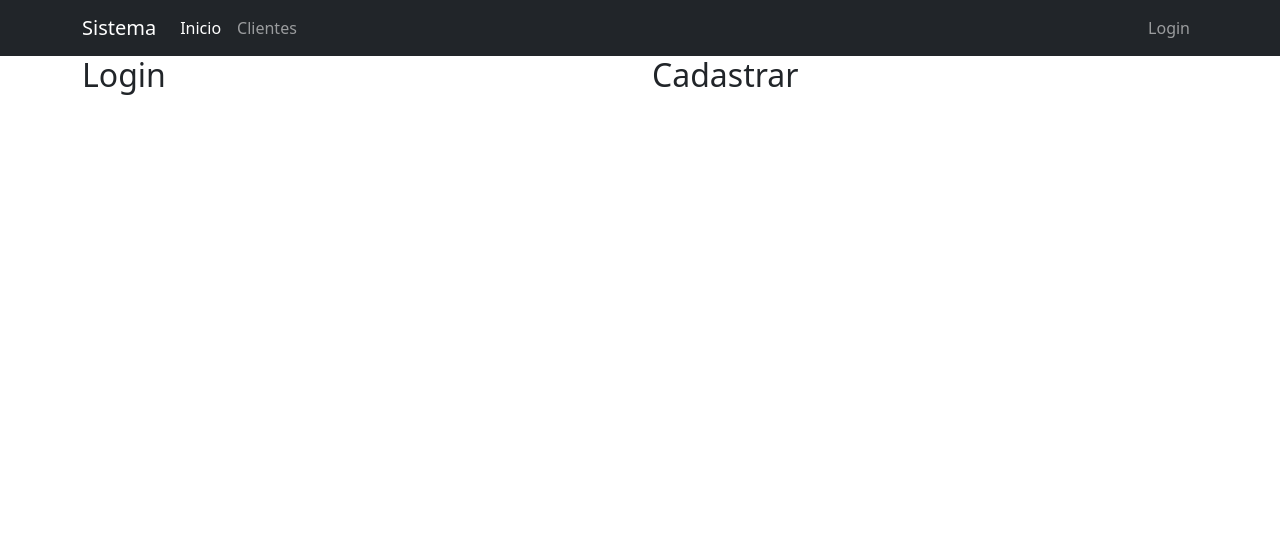
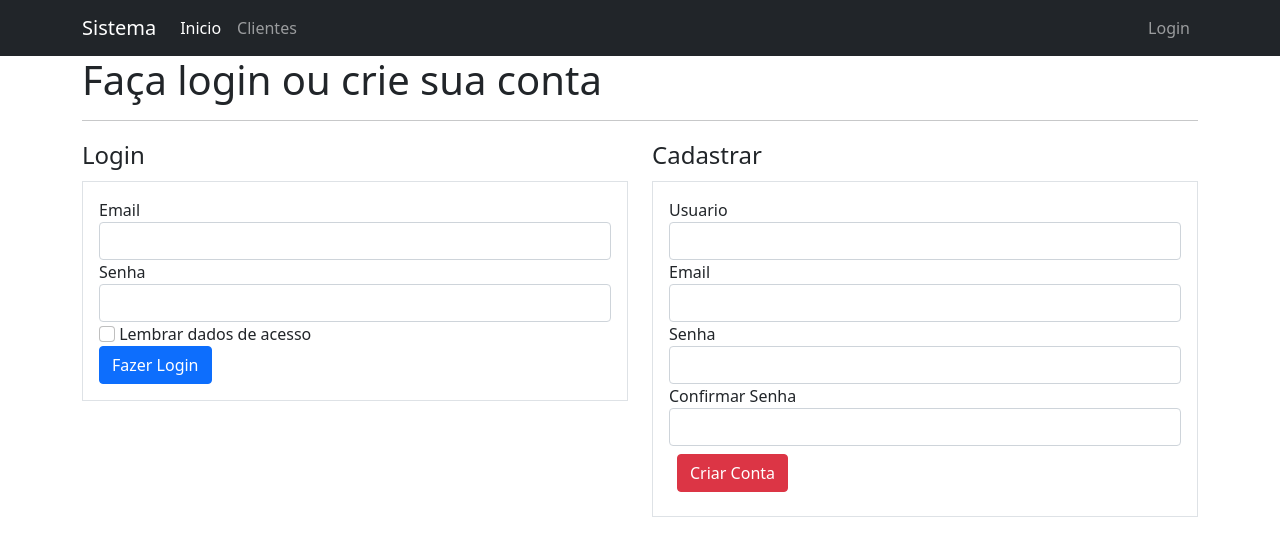
Before and after one commit to duansydor/testeflask, a Flask app: page /login in a window 1280 px wide. Shown: the top 556 px of the page. Run offline with Flask 2, Linux system fonts and the light colour scheme.

Commit message:
estilização da pagina do login

```diff
--- a/app.py
+++ b/app.py
@@ -1,7 +1,7 @@
 from flask import Flask, render_template, url_for
-
+from forms import FormCriarConta, FormLogin
 app = Flask(__name__)
-
+app.config['SECRET_KEY'] = "d55f9e8bae98dc2af9422509f6ed4a5a"
 lista_clientes = ['usuA', 'usuB', 'usuB', 'usuC']
 
 @app.route("/")
@@ -15,7 +15,9 @@ def clientes():
     return render_template("clientes.html", lista_clientes=lista_clientes)
 @app.route("/login")
 def login():
-    return render_template("login.html")
+    form_criarconta = FormCriarConta()
+    form_login = FormLogin()
+    return render_template("login.html", form_criarconta = form_criarconta, form_login = form_login)
 
 if __name__ == '__main__':
     app.run(debug=True)
--- /dev/null
+++ b/forms.py
@@ -0,0 +1,17 @@
+from flask_wtf import FlaskForm
+from wtforms import StringField, PasswordField, SubmitField, BooleanField
+from wtforms.validators import DataRequired, Length, Email, EqualTo
+
+class FormCriarConta(FlaskForm):
+    username = StringField('Usuario', validators = [DataRequired()])
+    email = StringField('Email', validators = [DataRequired(), Email()])
+    password = PasswordField('Senha', validators = [DataRequired(), Length(6,20)])
+    confirm_pass = PasswordField('Confirmar Senha', validators = [DataRequired(), EqualTo('Password')])
+    submit_criarconta = SubmitField('Criar Conta')
+
+
+class FormLogin(FlaskForm):
+    email = StringField('Email', validators = [DataRequired(), Email()])
+    password = PasswordField('Senha', validators = [DataRequired(), Length(6,20)])
+    lembrar_dados = BooleanField('Lembrar dados de acesso')
+    submit_login = SubmitField('Fazer Login')
--- a/templates/login.html
+++ b/templates/login.html
@@ -1,12 +1,52 @@
 {% extends 'base.html' %}
 {% block body %}
     <div class="container">
+        <h1>Faça login ou crie sua conta</h1>
+        <hr>
         <div class="row">
             <div class="col">
-                <h2>Login</h2>
+                <legend>Login</legend>
+                <form action="" method="POST" class='border p-3'>
+                    <fieldset>
+                        <div class="from-group">
+                            {{ form_login.email.label(class='form-control-label') }}
+                            {{ form_login.email(class='form-control') }}
+                        </div>
+                        <div class="from-group">
+                            {{ form_login.password.label(class='form-control-label') }}
+                            {{ form_login.password(class='form-control') }}
+                        </div>
+                        <div class="from-group">
+                            {{ form_login.lembrar_dados(class='form-check-input') }}
+                            {{ form_login.lembrar_dados.label(class='form-check-label') }}
+                        </div>
+                    </fieldset>
+                    {{ form_login.submit_login(class='btn btn-primary') }}
+                </form>
             </div>
             <div class="col">
-                <h2>Cadastrar</h2>
+                <legend>Cadastrar</legend>
+                <form action="" method="POST" class='border p-3'>
+                    <fieldset>
+                        <div class="formgroup">
+                            {{ form_criarconta.username.label(class='form-control-label') }}
+                            {{ form_criarconta.username(class='form-control') }}
+                        </div>
+                        <div class="formgroup">
+                            {{ form_criarconta.email.label(class='form-control-label') }}
+                            {{ form_criarconta.email(class='form-control') }}
+                        </div>
+                        <div class="formgroup">
+                            {{ form_criarconta.password.label(class='form-control-label') }}
+                            {{ form_criarconta.password(class='form-control') }}
+                        </div>
+                        <div class="formgroup">
+                            {{ form_criarconta.confirm_pass.label(class='form-control-label') }}
+                            {{ form_criarconta.confirm_pass(class='form-control') }}
+                        </div>
+                    </fieldset>
+                    {{ form_criarconta.submit_criarconta(class='btn btn-danger m-2') }}
+                </form>
             </div>
         </div>
     </div>
```
